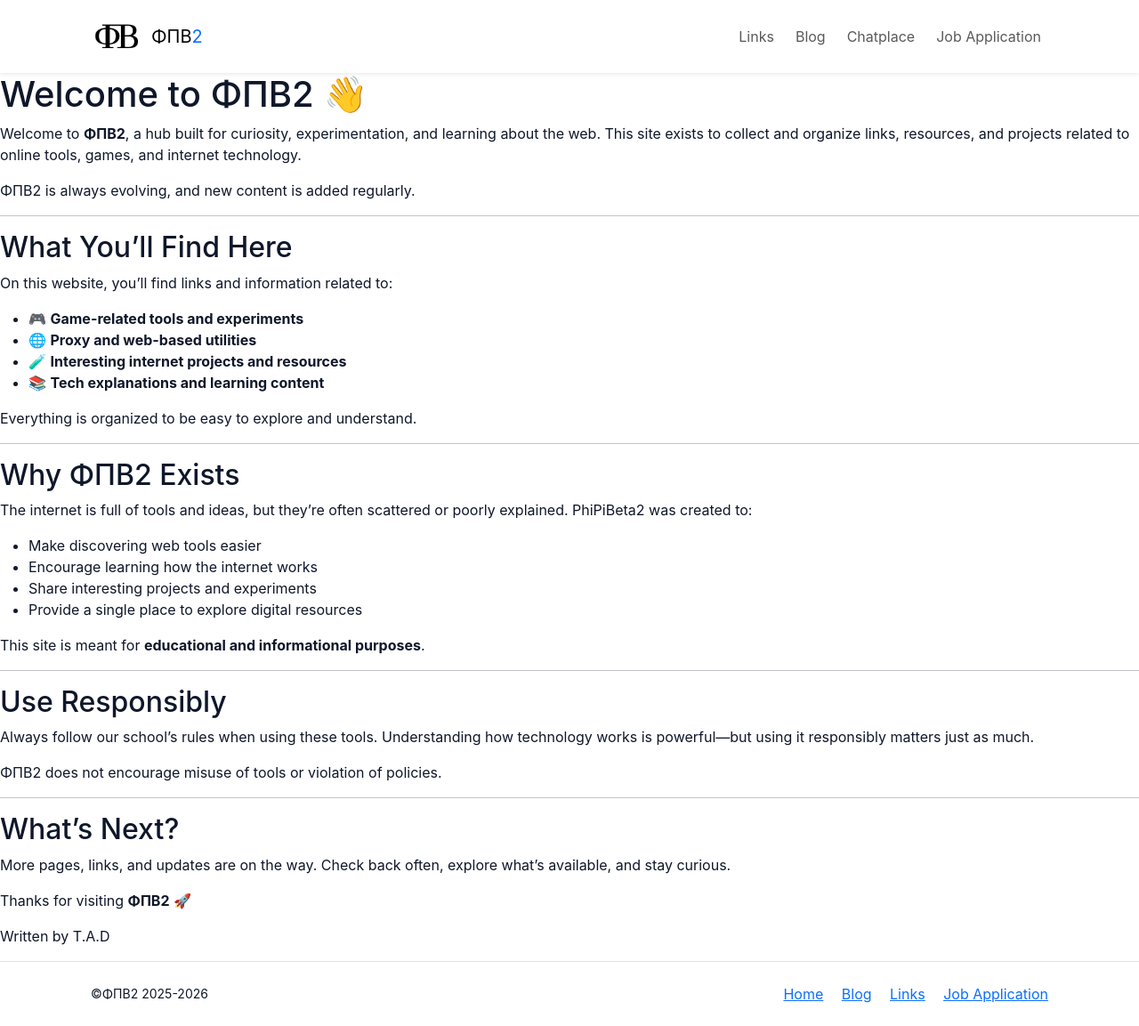
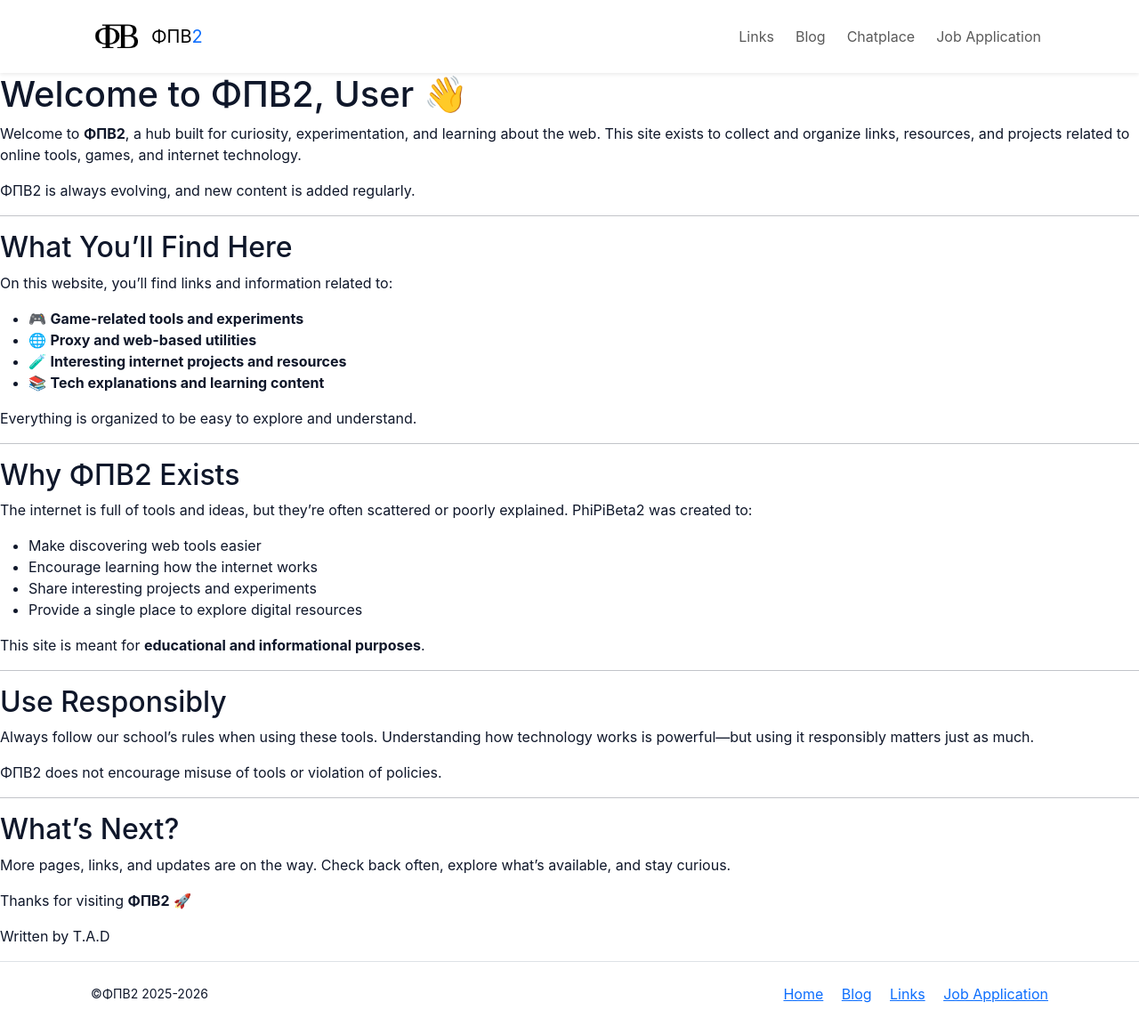
Before and after one commit to MohanISher47/MohanISher47.github.io, a Jekyll site: the page built from news/_posts/2026-02-13-intro.md, in a window 1280 px wide. Shown: the whole page at 89% size. Built offline with Jekyll 4.4.1, drawn with Linux system fonts in a browser that asks for light colours.

Commit message:
Edited to look better

```diff
--- a/news/_posts/2026-02-13-intro.md
+++ b/news/_posts/2026-02-13-intro.md
@@ -7,7 +7,7 @@ discription: Intro to &Phi&Pi&Beta;2 and what it has if your blind and didn't se
 categories: [announcement, intro, news]
 ---
 
-# Welcome to &Phi;&Pi;&Beta;2 👋
+# Welcome to &Phi;&Pi;&Beta;2, User 👋
 
 Welcome to **&Phi;&Pi;&Beta;2**, a hub built for curiosity, experimentation, and learning about the web. This site exists to collect and organize links, resources, and projects related to online tools, games, and internet technology.
 
```
